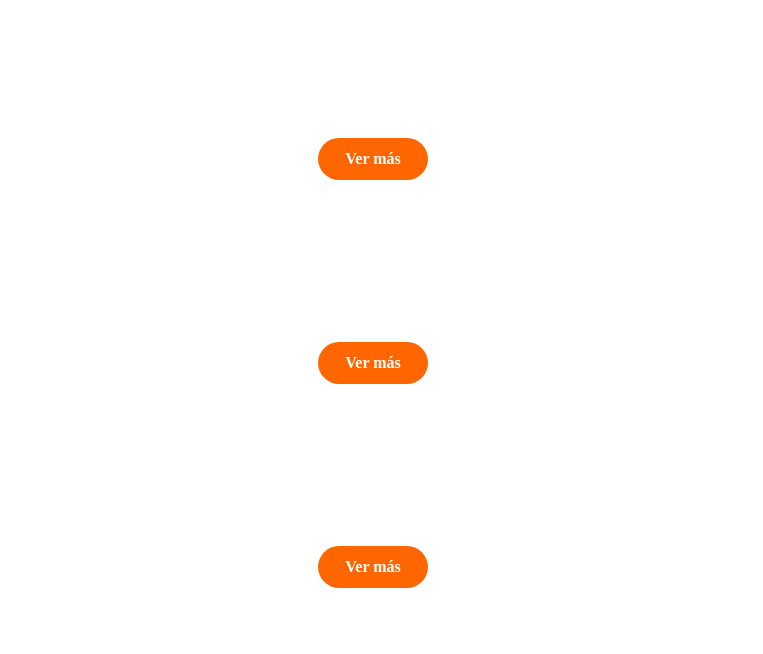
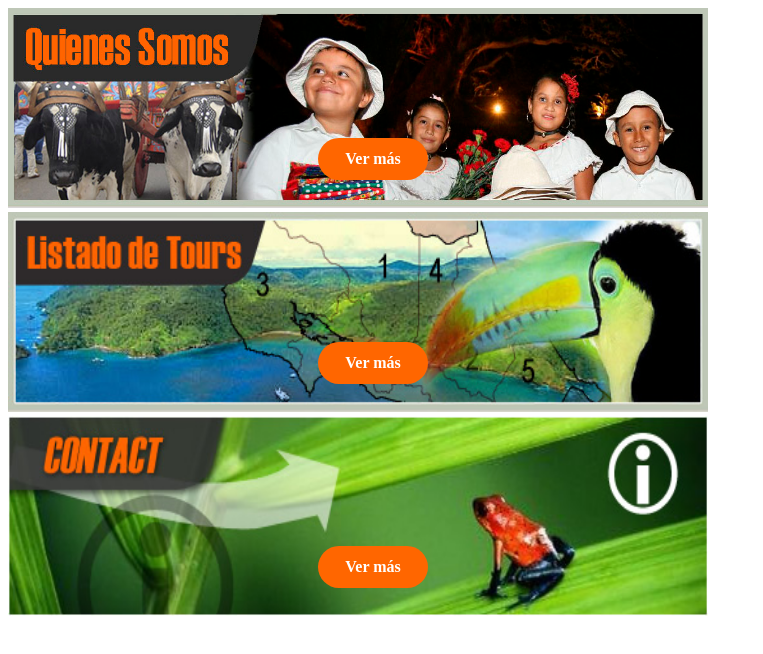
Before and after one commit to Dario627/proyecto-kodland, a plain HTML site: page index.html in a window 1280 px wide. Shown: the whole page, without its empty margins (0-763 px from the left). Drawn offline with Linux system fonts and the light colour scheme.

Commit message:
Update style.css
cambio de imagenes

```diff
--- a/style.css
+++ b/style.css
@@ -22,7 +22,7 @@ a{
 }
 
 .imagen1{
-    background-image: url("img/quienes-somos.jpg");
+    background-image: url("quienes-somos.jpg");
     width:700px;
     height:200px;
     background-size: 100% 100%;
@@ -41,7 +41,7 @@ a{
 }
 
 .imagen2{
-    background-image: url("img/listado-tours.jpg");
+    background-image: url("listado-tours.jpg");
     width:700px;
     height:200px;
     background-size: 100% 100%;
@@ -56,7 +56,7 @@ a{
 }
 
 .imagen3{
-    background-image: url("img/contacto.jpg");
+    background-image: url("contacto.jpg");
     width:700px;
     height:200px;
     background-size: 100% 100%;
```
